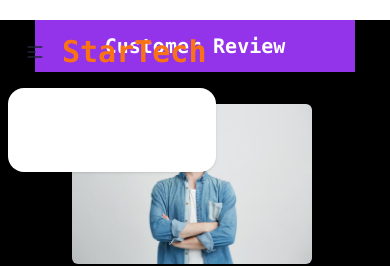
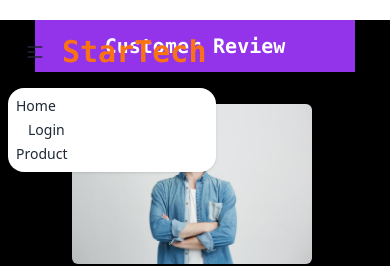
Before and after one commit to infan11/event-management, a React (Vite) app: page /review in a window 390 px wide. Both pictures are taken after a click on the label 35 px from the left and 52 px from the top of the page. Shown: the top 266 px of the page. Built offline with nearby package versions, Linux system fonts and the light colour scheme; no server answers.

Commit message:
added all file

```diff
--- a/src/components/Navbar/Navbar.jsx
+++ b/src/components/Navbar/Navbar.jsx
@@ -49,7 +49,7 @@ const Navbar = () => {
       <label tabIndex={0} className="btn btn-ghost lg:hidden">
         <svg xmlns="http://www.w3.org/2000/svg" className="h-5 w-5" fill="none" viewBox="0 0 24 24" stroke="currentColor"><path strokeLinecap="round" strokeLinejoin="round" strokeWidth="2" d="M4 6h16M4 12h8m-8 6h16" /></svg>
       </label>
-      <ul tabIndex={0} className="menu menu-sm dropdown-content mt-3 z-[1] p-2 shadow bg-base-100 rounded-box w-52 text-white">
+      <ul tabIndex={0} className="menu menu-sm dropdown-content mt-3 z-[1] p-2 shadow bg-base-100 rounded-box w-52 ">
        {navLinks}
       </ul>
     </div>
```
